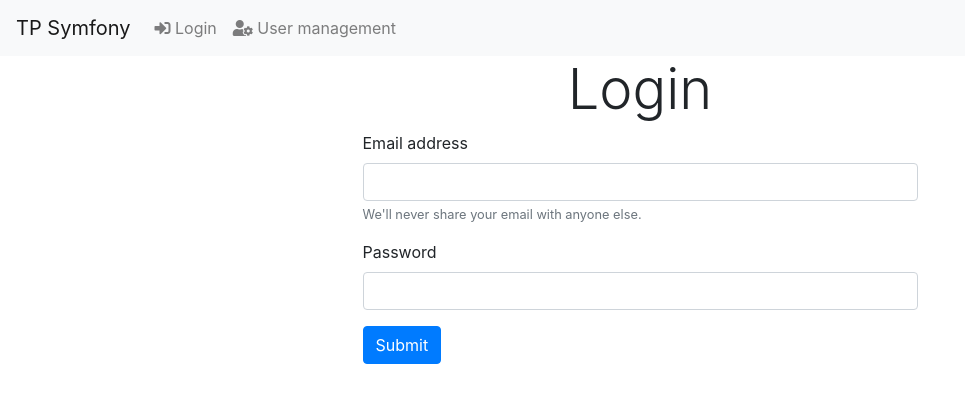
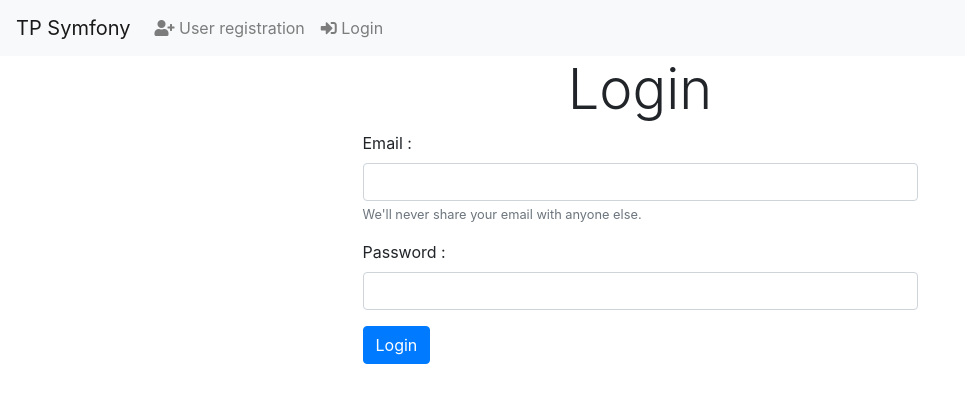
Before and after one commit to Almarean/tp_symfony, a Symfony app: template templates/login/index.html.twig in a window 1280 px wide. Shown: the top 403 px of the page, without its empty margins (0-965 px from the left). Run offline with Twig, Linux system fonts and the light colour scheme; the template is opened without the code that fills it, so the values that code supplies are empty; form fields are guessed from the names that the template uses; some libraries are stand-ins or nearby versions.

Commit message:
Amélioration du formulaire de login.

```diff
--- a/templates/login/index.html.twig
+++ b/templates/login/index.html.twig
@@ -7,19 +7,22 @@
     <div class="container">
         <section>
             <h1 class="display-4">Login</h1>
+            {% if error %}
+                <div class="alert alert-warning text-center">{{ error.messageKey|trans(error.messageData, 'security') }}</div>
+            {% endif %}
             <article>
-                {{ form_start(formLogin) }}
-                <div class="form-group">
-                    {{ form_label(formLogin.mailAddress, 'Email address') }}
-                    {{ form_widget(formLogin.mailAddress, { 'attr': {'class': 'form-control'} }) }}
-                    <small class="form-text text-muted">We'll never share your email with anyone else.</small>
-                </div>
-                <div class="form-group">
-                    {{ form_label(formLogin.password, 'Password') }}
-                    {{ form_widget(formLogin.password, { 'attr': {'class': 'form-control'} }) }}
-                </div>
-                {{ form_widget(formLogin.submit, { 'attr': {'class': 'btn btn-primary'} }) }}
-                {{ form_end(formLogin) }}
+                <form action="{{ path('login') }}" method="post">
+                    <div class="form-group">
+                        <label for="username">Email :</label>
+                        <input type="text" class="form-control" id="username" aria-describedby="emailHelp" name="_username" value="{{ last_username }}">
+                        <small id="emailHelp" class="form-text text-muted">We'll never share your email with anyone else.</small>
+                    </div>
+                    <div class="form-group">
+                        <label for="password">Password :</label>
+                        <input type="password" class="form-control" id="password" name="_password">
+                    </div>
+                    <button type="submit" class="btn btn-primary">Login</button>
+                </form>
             </article>
         </section>
     </div>
--- a/templates/navbar.html.twig
+++ b/templates/navbar.html.twig
@@ -11,11 +11,24 @@
             <div class="collapse navbar-collapse" id="navbarSupportedContent">
                 <ul class="navbar-nav mr-auto">
                     <li class="nav-item">
-                        <a class="nav-link" href="{{ path('login') }}"><i class="fas fa-sign-in-alt"></i> Login</a>
+                        <a class="nav-link" href="{{ path('user_registration') }}"><i class="fas fa-user-plus"></i> User registration</a>
                     </li>
-                    <li class="nav-item">
-                        <a class="nav-link" href="#"><i class="fas fa-user-cog"></i> User management</a>
-                    </li>
+                    {% if is_granted('ROLE_USER') %}
+                        <li class="nav-item dropdown">
+                            <a class="nav-link dropdown-toggle" href="#" id="navbarDropdown" role="button" data-toggle="dropdown" aria-haspopup="true" aria-expanded="false">
+                                <i class="fas fa-user"></i> {{ app.user.firstname }} {{ app.user.name }}
+                            </a>
+                            <div class="dropdown-menu" aria-labelledby="navbarDropdown">
+                                <a class="dropdown-item" href="{{ path('user') }}">Account</a>
+                                <div class="dropdown-divider"></div>
+                                <a class="dropdown-item" href="{{ path('logout') }}"><i class="fas fa-sign-out-alt"></i> Disconnect</a>
+                            </div>
+                        </li>
+                    {% else %}
+                        <li class="nav-item">
+                            <a class="nav-link" href="{{ path('login') }}"><i class="fas fa-sign-in-alt"></i> Login</a>
+                        </li>
+                    {% endif %}
                 </ul>
             </div>
         </nav>
```
Also changed, not shown: src/Controller/LoginController.php (+32 -13 lines), 1 other file.
